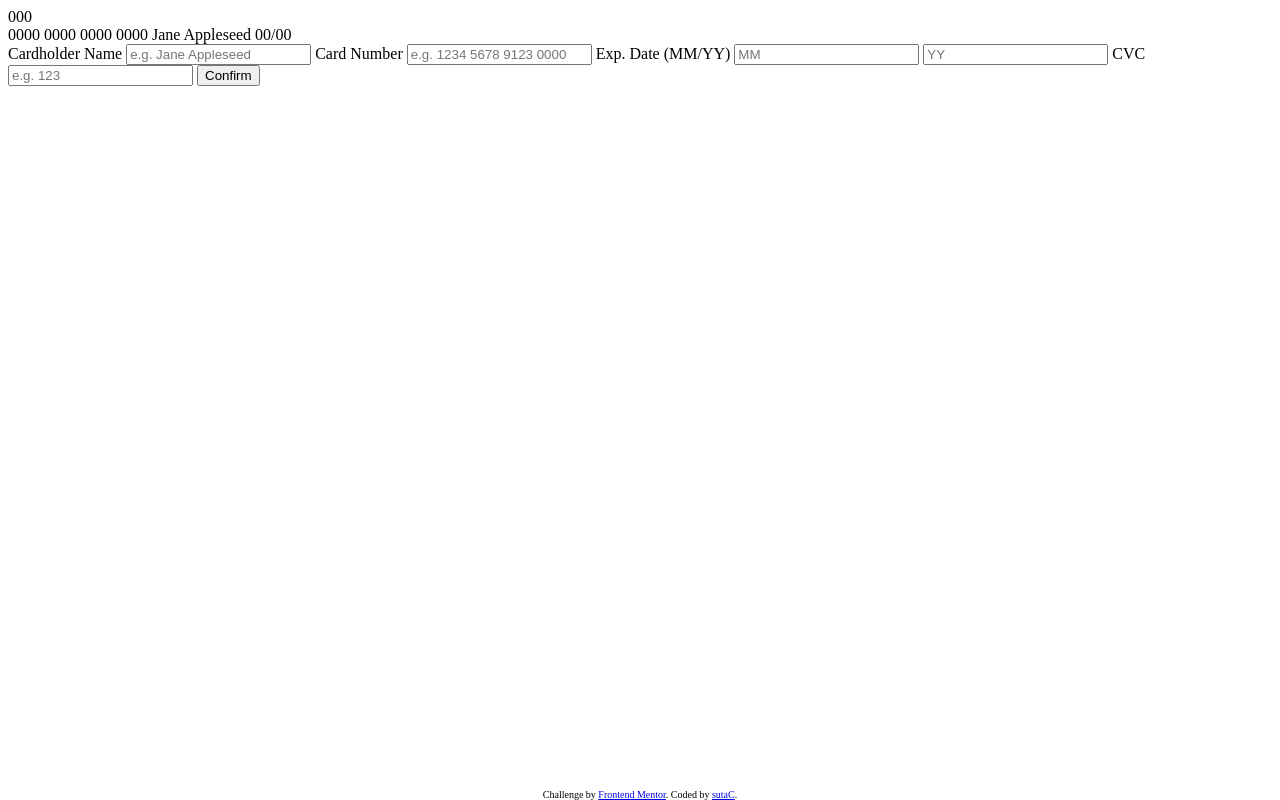
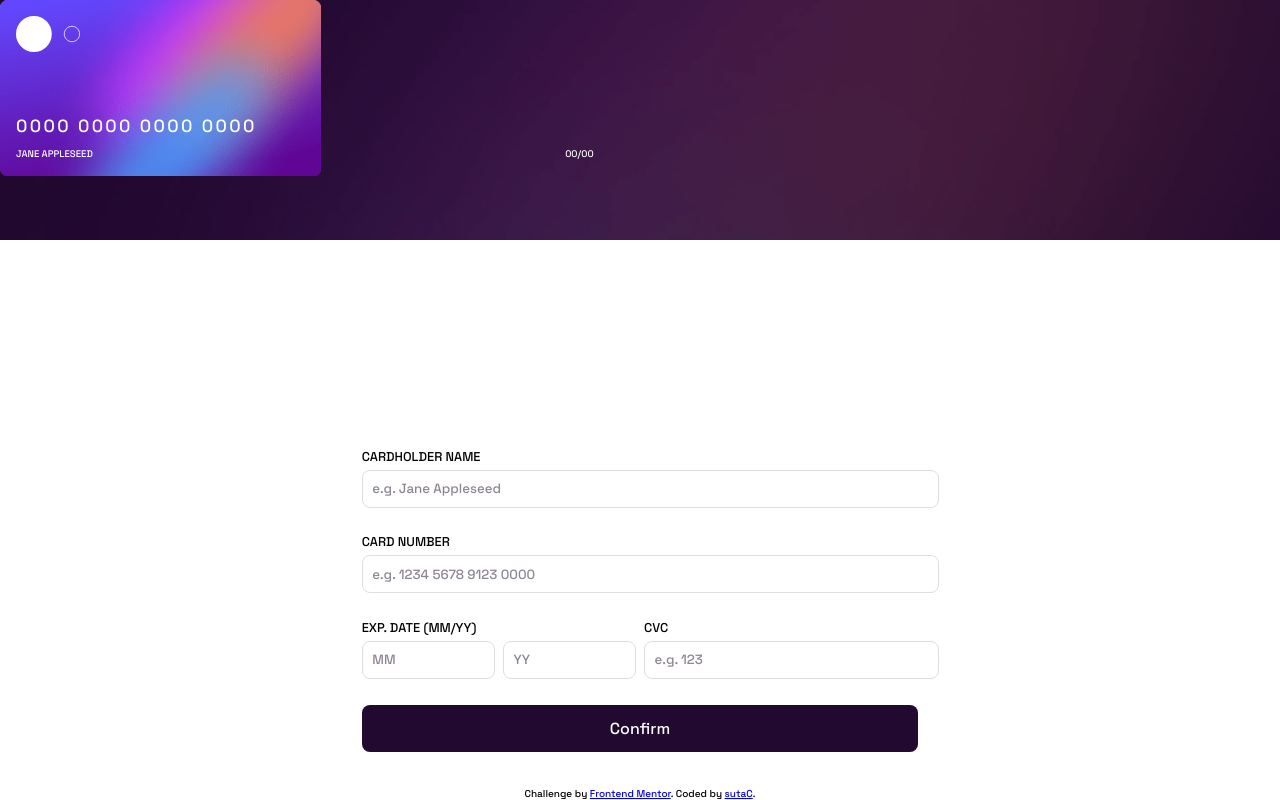
Before and after one commit to sutaC/Interactive-card-details-form, a SvelteKit app: page / in a window 1280 px wide. Built offline with nearby package versions, Linux system fonts and the light colour scheme.

Commit message:
Card design

```diff
--- /dev/null
+++ b/src/routes/(components)/cardDetails.svelte
@@ -0,0 +1,104 @@
+<script>
+	export let name = 'Jane Appleseed';
+	export let cardNumber = '0000 0000 0000 0000';
+	export let expDateMonth = '00';
+	export let expDateYear = '00';
+	export let cvc = '000';
+
+	export let orientation = 'front';
+</script>
+
+<div class="card" class:front={orientation === 'front'} class:back={orientation === 'back'}>
+	{#if orientation === 'front'}
+		<div class="logo" />
+		<div class="details">
+			<p class="cardNumber">{cardNumber}</p>
+			<div class="wrap">
+				<p class="name">{name}</p>
+				<p class="expDate">{expDateMonth}/{expDateYear}</p>
+			</div>
+		</div>
+	{:else if orientation === 'back'}
+		<p class="cvc">{cvc}</p>
+	{:else}
+		<p>No valid orientation provided</p>
+	{/if}
+</div>
+
+<style>
+	/* General styles */
+
+	.card {
+		margin: 0;
+
+		width: clamp(50vw, 30rem, 75vw);
+		height: clamp(15vh, 20rem, 22vh);
+	}
+
+	p {
+		margin: 0;
+	}
+
+	/* Back card design  */
+
+	.back {
+		background: url('$lib/images/bg-card-back.png');
+		background-size: contain;
+		background-repeat: no-repeat;
+		position: relative;
+	}
+
+	.cvc {
+		position: absolute;
+		right: 12%;
+		top: 49%;
+		transform: translate(-50%, -50%);
+
+		font-size: 0.7rem;
+		letter-spacing: 0.1rem;
+		color: var(--clr-White);
+	}
+
+	/* Front card design  */
+
+	.front {
+		background: url('$lib/images/bg-card-front.png');
+		background-size: contain;
+		background-repeat: no-repeat;
+		padding: 1rem;
+		box-sizing: border-box;
+
+		display: flex;
+		justify-content: space-between;
+		flex-direction: column;
+
+		color: var(--clr-White);
+	}
+
+	.logo {
+		background: url('$lib/images/card-logo.svg');
+		background-size: contain;
+		background-repeat: no-repeat;
+		width: 100%;
+		height: 25%;
+	}
+
+	.cardNumber {
+		font-size: 1.1rem;
+		letter-spacing: 0.15rem;
+		margin: 0.7rem 0;
+	}
+
+	.wrap {
+		width: 95%;
+		display: flex;
+		justify-content: space-between;
+		align-items: center;
+	}
+
+	.name,
+	.expDate {
+		text-transform: uppercase;
+		font-size: 0.6rem;
+	}
+</style>
--- /dev/null
+++ b/src/routes/(components)/cardDetailsForm.svelte
@@ -0,0 +1,80 @@
+<form>
+	<div>
+		<label for="name">Cardholder Name</label>
+		<input type="text" id="name" name="name" placeholder="e.g. Jane Appleseed" />
+	</div>
+
+	<div>
+		<label for="cardNumber">Card Number</label>
+		<input type="number" id="cardNumber" name="cardNumber" placeholder="e.g. 1234 5678 9123 0000" />
+	</div>
+
+	<div class="wrap details">
+		<div>
+			<label for="expDate">Exp. Date (MM/YY)</label>
+			<div class="wrap">
+				<input type="number" id="expDateMonth" name="expDateMonth" placeholder="MM" />
+				<input type="number" id="expDateYear" name="expDateYear" placeholder="YY" />
+			</div>
+		</div>
+		<div>
+			<label for="cvc">CVC</label>
+			<input type="number" id="cvc" name="cvc" placeholder="e.g. 123" />
+		</div>
+	</div>
+
+	<button>Confirm</button>
+</form>
+
+<style>
+	input,
+	button {
+		font-family: 'Space Grotesk', sans-serif;
+	}
+
+	.wrap {
+		display: flex;
+		justify-content: center;
+		align-items: center;
+		gap: 0.5rem;
+	}
+
+	form > * {
+		margin: 1.4rem 0;
+		width: 100%;
+	}
+
+	.details > div {
+		width: 50%;
+	}
+
+	form :is(label, input) {
+		width: 100%;
+		margin: 0.25rem 0;
+	}
+
+	label {
+		text-transform: uppercase;
+		font-size: 0.8rem;
+	}
+
+	input {
+		display: block;
+		border: 1px solid var(--clr-Light-grayish-violet);
+		padding: 0.6rem;
+		border-radius: 0.5rem;
+	}
+	::placeholder {
+		color: var(--clr-Dark-grayish-violet);
+	}
+
+	button {
+		background-color: var(--clr-Very-dark-violet);
+		border: none;
+		color: var(--clr-White);
+		padding: 0.8rem;
+		font-size: 1rem;
+		border-radius: 0.5rem;
+		margin: 0;
+	}
+</style>
--- a/src/routes/+page.svelte
+++ b/src/routes/+page.svelte
@@ -1,29 +1,21 @@
+<script>
+	import CardDetailsForm from './(components)/cardDetailsForm.svelte';
+	import CardDetails from './(components)/cardDetails.svelte';
+</script>
+
 <aside>
-	<div class="card">000</div>
-	<div class="card">0000 0000 0000 0000 Jane Appleseed 00/00</div>
+	<div class="card card-back">
+		<!-- <CardDetails orientation={'back'} />    -->
+	</div>
+	<div class="card card-front">
+		<CardDetails orientation={'front'} />
+	</div>
 </aside>
 
 <main>
-	<form>
-		<label for="name">Cardholder Name</label>
-		<input type="text" id="name" name="name" placeholder="e.g. Jane Appleseed" />
-
-		<label for="cardNumber">Card Number</label>
-		<input type="number" id="cardNumber" name="cardNumber" placeholder="e.g. 1234 5678 9123 0000" />
-
-		<label for="expDate">Exp. Date (MM/YY)</label>
-		<input type="number" id="expDate" name="expDateMonth" placeholder="MM" />
-		<input type="number" id="expDate" name="expDateYear" placeholder="YY" />
-
-		<label for="cvc">CVC</label>
-		<input type="number" id="cvc" name="cvc" placeholder="e.g. 123" />
-
-		<button>Confirm</button>
-	</form>
-
-	<!-- Completed state -->
-
-	{#if false}
+	{#if true}
+		<CardDetailsForm />
+	{:else}
 		Thank you! We've added your card details Continue
 	{/if}
 </main>
@@ -35,6 +27,56 @@
 </footer>
 
 <style>
+	@import url('https://fonts.googleapis.com/css2?family=Space+Grotesk:wght@500&display=swap');
+
+	:root {
+		/* Primary */
+
+		--gradient-lg-active-input-border: linear-gradient(hsl(249, 99%, 64%), hsl(278, 94%, 30%));
+		--clr-Red-input-errors: hsl(0, 100%, 66%);
+
+		/* Neutral */
+
+		--clr-White: hsl(0, 0%, 100%);
+		--clr-Light-grayish-violet: hsl(270, 3%, 87%);
+		--clr-Dark-grayish-violet: hsl(279, 6%, 55%);
+		--clr-Very-dark-violet: hsl(278, 68%, 11%);
+	}
+
+	:global(body) {
+		font-family: 'Space Grotesk', sans-serif;
+	}
+
+	* {
+		box-sizing: border-box;
+	}
+
+	/* Main styles */
+
+	:global(body) {
+		margin: 0;
+		min-height: 100vh;
+		width: 100vw;
+	}
+
+	aside {
+		background: url('$lib/images/bg-main-mobile.png') no-repeat;
+		background-size: cover;
+
+		min-height: 30vh;
+	}
+
+	main {
+		height: 70vh;
+		display: flex;
+		align-items: center;
+		justify-content: end;
+		flex-direction: column;
+		padding: 3rem 1.5rem;
+	}
+
+	/* / Main styles */
+
 	footer {
 		width: 100%;
 		position: fixed;
```
